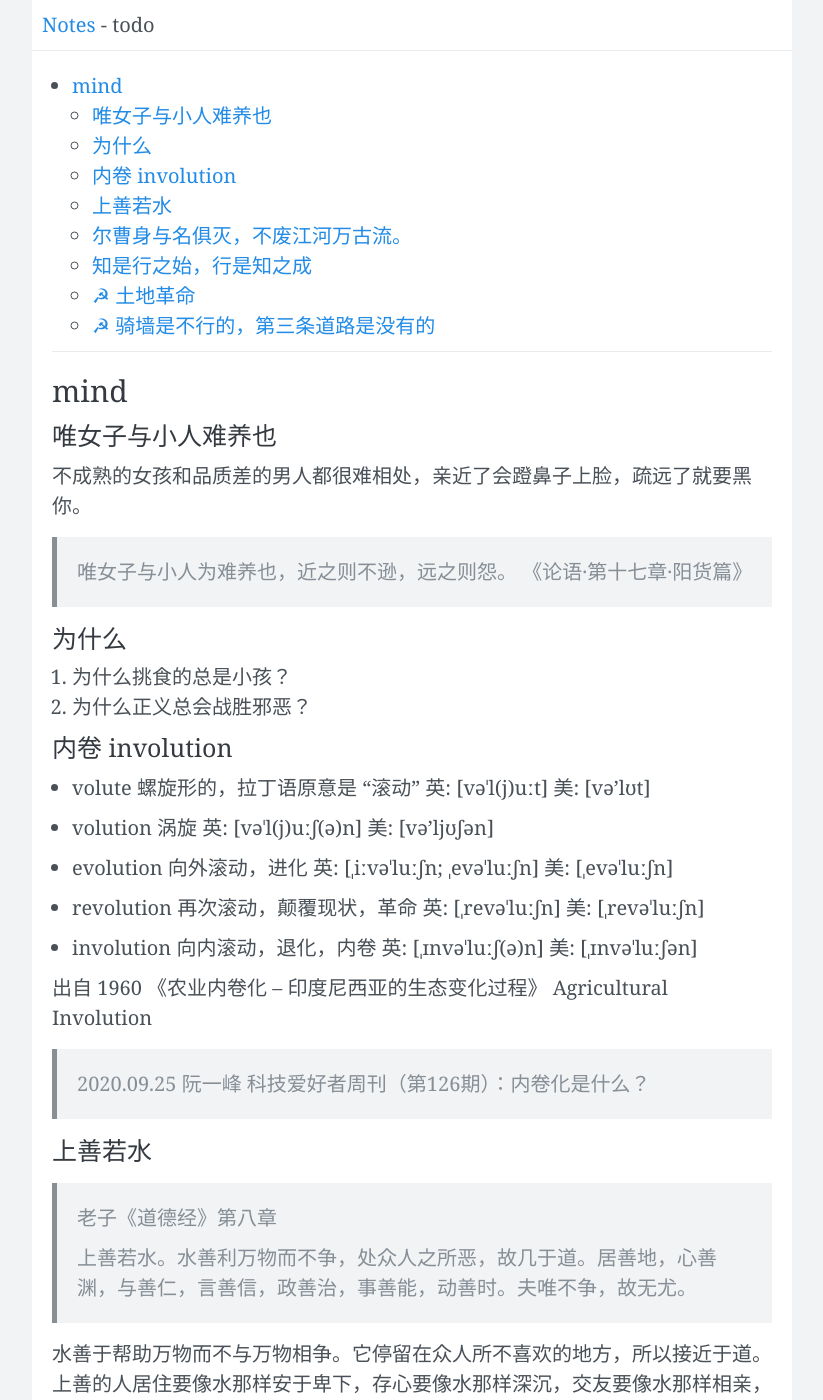
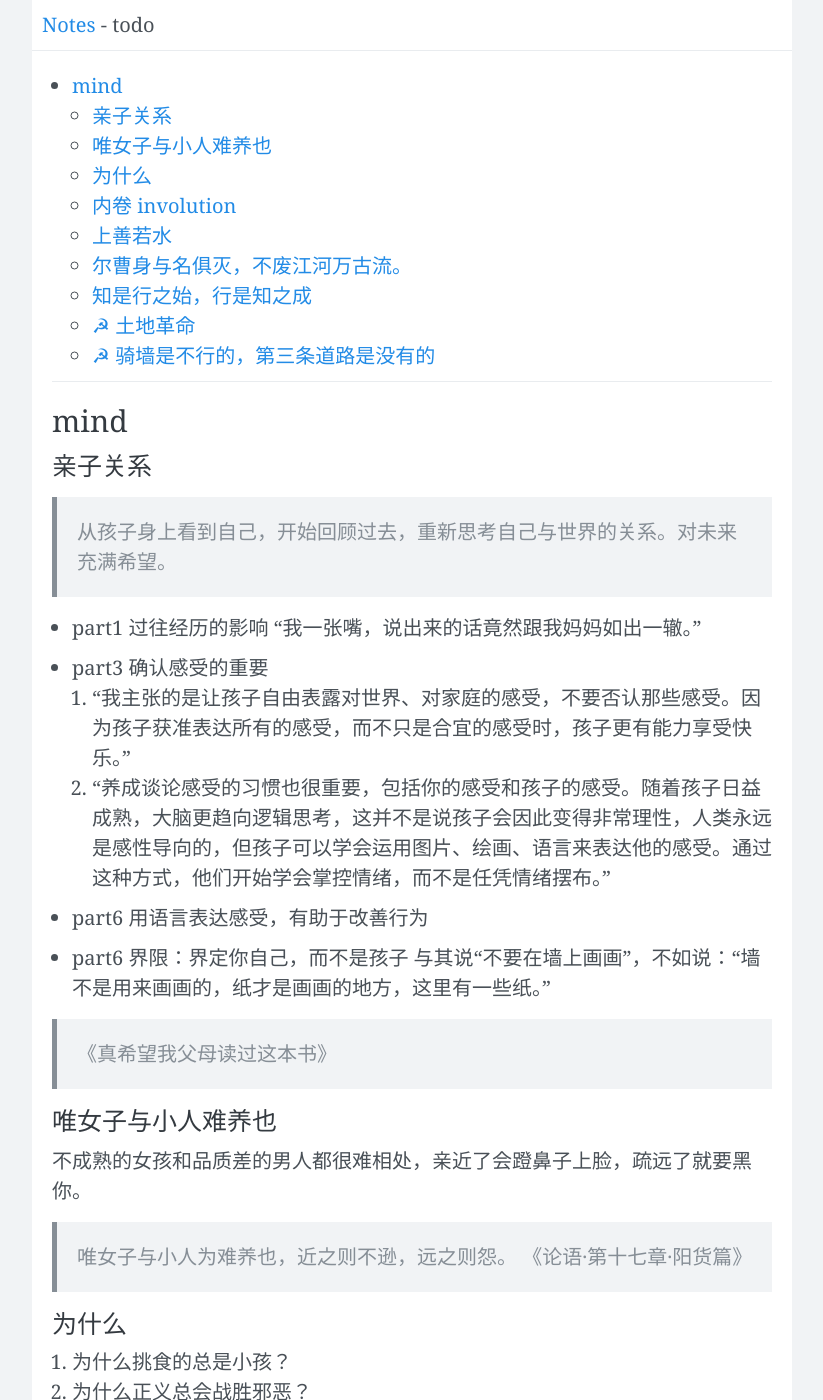
Before and after one commit to wangtiga/wangtiga.github.io, a Jekyll site: the page built from _previews/todo.md, in a window 1280 px wide and 1400 px high. Shown: the whole window, without its empty margins (228-1051 px from the left). Built offline with Jekyll 4.4.1, drawn with Linux system fonts in a browser that asks for light colours; nearby versions of some CDN libraries; comment, search, counter and statistics services are not loaded.

Commit message:
updated from mac

```diff
--- a/_previews/todo.md
+++ b/_previews/todo.md
@@ -11,6 +11,25 @@ tags:   todo
 
 
 ## mind
+
+
+### 亲子关系
+
+> 从孩子身上看到自己，开始回顾过去，重新思考自己与世界的关系。对未来充满希望。
+
+- part1 过往经历的影响
+  "我一张嘴，说出来的话竟然跟我妈妈如出一辙。"
+
+- part3 确认感受的重要
+  1. "我主张的是让孩子自由表露对世界、对家庭的感受，不要否认那些感受。因为孩子获准表达所有的感受，而不只是合宜的感受时，孩子更有能力享受快乐。"
+  2. "养成谈论感受的习惯也很重要，包括你的感受和孩子的感受。随着孩子日益成熟，大脑更趋向逻辑思考，这并不是说孩子会因此变得非常理性，人类永远是感性导向的，但孩子可以学会运用图片、绘画、语言来表达他的感受。通过这种方式，他们开始学会掌控情绪，而不是任凭情绪摆布。"
+
+- part6 用语言表达感受，有助于改善行为
+
+- part6 界限：界定你自己，而不是孩子
+  与其说“不要在墙上画画”，不如说：“墙不是用来画画的，纸才是画画的地方，这里有一些纸。”
+
+> 《真希望我父母读过这本书》
 
 
 ### 唯女子与小人难养也
```
